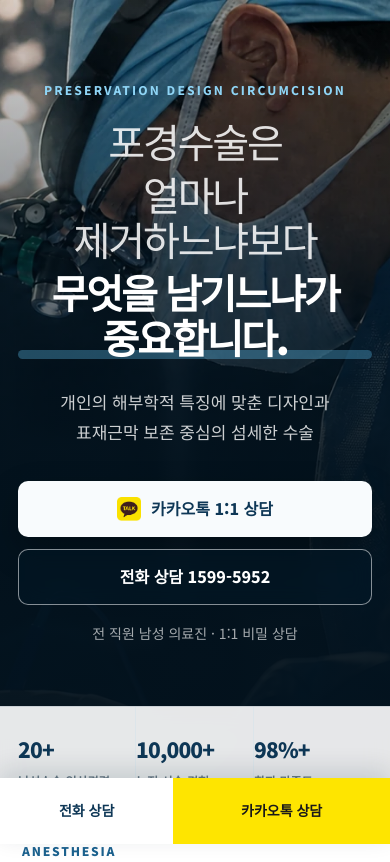
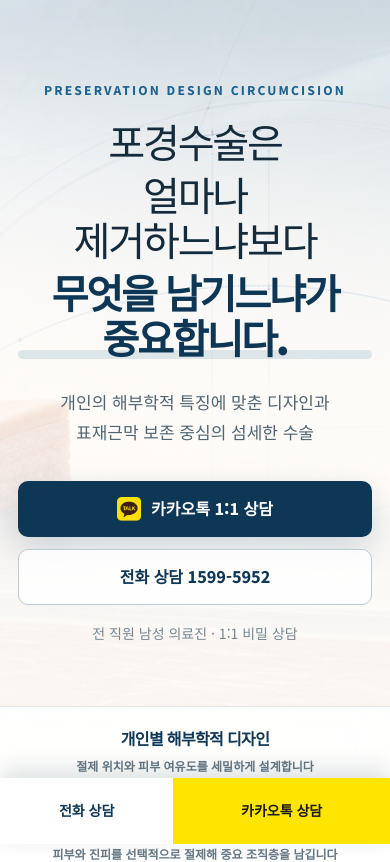
Before and after one commit to i8d8e8a8/jj-preservation-circumcision-page-preview, a Next.js app: page / in a window 390 px wide. Shown: the top 862 px of the page. Built offline with nearby package versions, Linux system fonts and the light colour scheme.

Commit message:
Use preservation hero and original surgeon portrait

```diff
--- a/app/globals.css
+++ b/app/globals.css
@@ -119,13 +119,13 @@ img {
 .hero-image {
   object-fit: cover;
   object-position: center;
-  filter: saturate(0.92) contrast(1.02);
+  filter: saturate(0.96) contrast(1.01);
 }
 
 .hero-wash {
   background:
-    linear-gradient(90deg, rgba(3, 18, 29, 0.96) 0%, rgba(3, 18, 29, 0.88) 38%, rgba(3, 18, 29, 0.42) 63%, rgba(3, 18, 29, 0.08) 100%),
-    linear-gradient(0deg, rgba(3, 18, 29, 0.42), transparent 38%);
+    linear-gradient(90deg, rgba(255, 252, 248, 0.98) 0%, rgba(255, 252, 248, 0.95) 36%, rgba(255, 252, 248, 0.62) 57%, rgba(255, 252, 248, 0.08) 82%),
+    linear-gradient(0deg, rgba(237, 244, 248, 0.32), transparent 38%);
 }
 
 .hero-inner {
@@ -151,12 +151,12 @@ img {
 }
 
 .hero .hero-kicker {
-  color: #8fd5f6;
+  color: var(--blue);
 }
 
 .hero h1 {
   margin: 0;
-  color: rgba(255, 255, 255, 0.86);
+  color: var(--ink);
   font-size: clamp(38px, 5vw, 66px);
   font-weight: 400;
   letter-spacing: -0.055em;
@@ -177,7 +177,7 @@ img {
   width: max-content;
   max-width: 100%;
   margin-top: 8px;
-  color: var(--white);
+  color: var(--navy);
   font-weight: 900;
 }
 
@@ -189,32 +189,31 @@ img {
   z-index: -1;
   height: 0.2em;
   border-radius: 20px;
-  background: rgba(93, 187, 233, 0.34);
+  background: rgba(28, 98, 143, 0.14);
   content: "";
 }
 
 .hero-lead {
   margin: 28px 0 0;
-  color: rgba(255, 255, 255, 0.8);
+  color: #506571;
   font-size: 18px;
   line-height: 1.75;
 }
 
 .hero .button.primary {
-  background: #f8fbfd;
+  background: var(--navy);
+  color: var(--white);
+  box-shadow: 0 14px 34px rgba(14, 55, 86, 0.18);
+}
+
+.hero .button.secondary {
+  border-color: #b9cbd5;
+  background: rgba(255, 255, 255, 0.86);
   color: var(--navy);
-  box-shadow: 0 14px 34px rgba(0, 0, 0, 0.24);
-}
-
-.hero .button.secondary {
-  border-color: rgba(255, 255, 255, 0.52);
-  background: rgba(4, 27, 43, 0.44);
-  color: var(--white);
-  backdrop-filter: blur(10px);
 }
 
 .hero .privacy-note {
-  color: rgba(255, 255, 255, 0.64);
+  color: #738792;
 }
 
 .hero-actions,
@@ -264,7 +263,7 @@ img {
 .hero-proof {
   position: relative;
   z-index: 3;
-  min-height: 108px;
+  min-height: 126px;
   border-top: 1px solid rgba(14, 55, 86, 0.12);
   background: rgba(255, 255, 255, 0.9);
   backdrop-filter: blur(14px);
@@ -272,16 +271,19 @@ img {
 
 .proof-grid {
   display: grid;
-  min-height: 108px;
+  min-height: 126px;
   grid-template-columns: repeat(3, 1fr);
 }
 
 .proof-grid > div {
   display: flex;
-  align-items: baseline;
+  flex-direction: column;
+  align-items: center;
   justify-content: center;
-  gap: 12px;
+  gap: 7px;
   border-right: 1px solid var(--line);
+  padding: 22px 30px;
+  text-align: center;
 }
 
 .proof-grid > div:last-child {
@@ -290,15 +292,16 @@ img {
 
 .proof-grid strong {
   color: var(--navy);
-  font-size: 27px;
-  font-weight: 900;
+  font-size: 18px;
+  font-weight: 850;
   letter-spacing: -0.04em;
 }
 
 .proof-grid span {
   color: var(--muted);
-  font-size: 13px;
+  font-size: 12px;
   font-weight: 600;
+  line-height: 1.55;
 }
 
 .procedure-facts {
@@ -1162,14 +1165,14 @@ img {
 
 .doctor-grid {
   display: grid;
-  grid-template-columns: minmax(0, 0.92fr) minmax(0, 1.08fr);
+  grid-template-columns: minmax(0, 0.82fr) minmax(0, 1.18fr);
   align-items: stretch;
   gap: 72px;
 }
 
 .doctor-photo {
   position: relative;
-  min-height: 570px;
+  min-height: 620px;
   overflow: hidden;
   border-radius: 24px;
   background: #071725;
@@ -1177,7 +1180,7 @@ img {
 
 .doctor-photo img {
   object-fit: cover;
-  object-position: 82% center;
+  object-position: center;
 }
 
 .doctor-photo::after {
@@ -1761,12 +1764,12 @@ footer {
   }
 
   .hero-image {
-    object-position: 74% top;
+    object-position: 72% center;
   }
 
   .hero-wash {
     background:
-      linear-gradient(0deg, rgba(3, 18, 29, 0.97) 8%, rgba(3, 18, 29, 0.9) 44%, rgba(3, 18, 29, 0.42) 76%, rgba(3, 18, 29, 0.12) 100%);
+      linear-gradient(0deg, rgba(255, 252, 248, 0.98) 8%, rgba(255, 252, 248, 0.94) 44%, rgba(255, 252, 248, 0.55) 76%, rgba(255, 252, 248, 0.08) 100%);
   }
 
   .hero-inner {
@@ -1807,21 +1810,29 @@ footer {
   }
 
   .proof-grid {
-    min-height: 110px;
+    min-height: 0;
+    grid-template-columns: 1fr;
   }
 
   .proof-grid > div {
-    flex-direction: column;
-    gap: 4px;
+    min-height: 88px;
+    gap: 5px;
+    border-right: 0;
+    border-bottom: 1px solid var(--line);
+    padding: 18px 22px;
     text-align: center;
   }
 
+  .proof-grid > div:last-child {
+    border-bottom: 0;
+  }
+
   .proof-grid strong {
-    font-size: 21px;
+    font-size: 16px;
   }
 
   .proof-grid span {
-    font-size: 10px;
+    font-size: 11px;
   }
 
   .facts-grid {
@@ -2034,7 +2045,7 @@ footer {
 
   .doctor-photo {
     min-height: 0;
-    aspect-ratio: 4 / 5;
+    aspect-ratio: 3 / 4;
   }
 
   .doctor-copy {
--- a/app/page.tsx
+++ b/app/page.tsx
@@ -229,7 +229,7 @@ export default function Home() {
       <section id="top" className="hero">
         <div className="hero-photo" aria-hidden="true">
           <Image
-            src={`${ASSET_BASE}/doctor-procedure-skyblue-v8.webp`}
+            src={`${ASSET_BASE}/hero-preservation-fascia-v9.webp`}
             alt=""
             fill
             priority
@@ -265,19 +265,19 @@ export default function Home() {
             <p className="privacy-note">전 직원 남성 의료진 · 1:1 비밀 상담</p>
           </div>
         </div>
-        <div className="hero-proof">
+        <div className="hero-proof" aria-label="보존 디자인 포경수술의 핵심 원칙">
           <div className="shell proof-grid">
             <div>
-              <strong>20+</strong>
-              <span>남성수술 임상경력</span>
+              <strong>개인별 해부학적 디자인</strong>
+              <span>절제 위치와 피부 여유도를 세밀하게 설계합니다</span>
             </div>
             <div>
-              <strong>10,000+</strong>
-              <span>누적 시술 경험</span>
+              <strong>표재근막 보존 중심</strong>
+              <span>피부와 진피를 선택적으로 절제해 중요 조직층을 남깁니다</span>
             </div>
             <div>
-              <strong>98%+</strong>
-              <span>환자 만족도</span>
+              <strong>미세 봉합·회복 관리</strong>
+              <span>섬세한 봉합과 개인별 회복 과정을 함께 살핍니다</span>
             </div>
           </div>
         </div>
@@ -817,12 +817,12 @@ export default function Home() {
         <div className="shell doctor-grid">
           <div className="doctor-photo">
             <Image
-              src={`${ASSET_BASE}/doctor-procedure-skyblue-v8.webp`}
+              src={`${ASSET_BASE}/doctor-philosophy-original-v10.png`}
               alt="어두운 수술실에서 전기 소작기 핸드피스로 정밀 수술을 진행하는 강태진 대표원장"
               fill
               sizes="(max-width: 760px) 100vw, 44vw"
             />
-            <span>남성수술 20년 이상</span>
+            <span>정밀한 수술 · 세심한 보존</span>
           </div>
           <div className="doctor-copy">
             <p className="eyebrow">DIRECTOR&apos;S PHILOSOPHY</p>
```
Also changed, not shown: public/doctor-philosophy-original-v10.png (added), public/hero-preservation-fascia-v9.webp (added).
